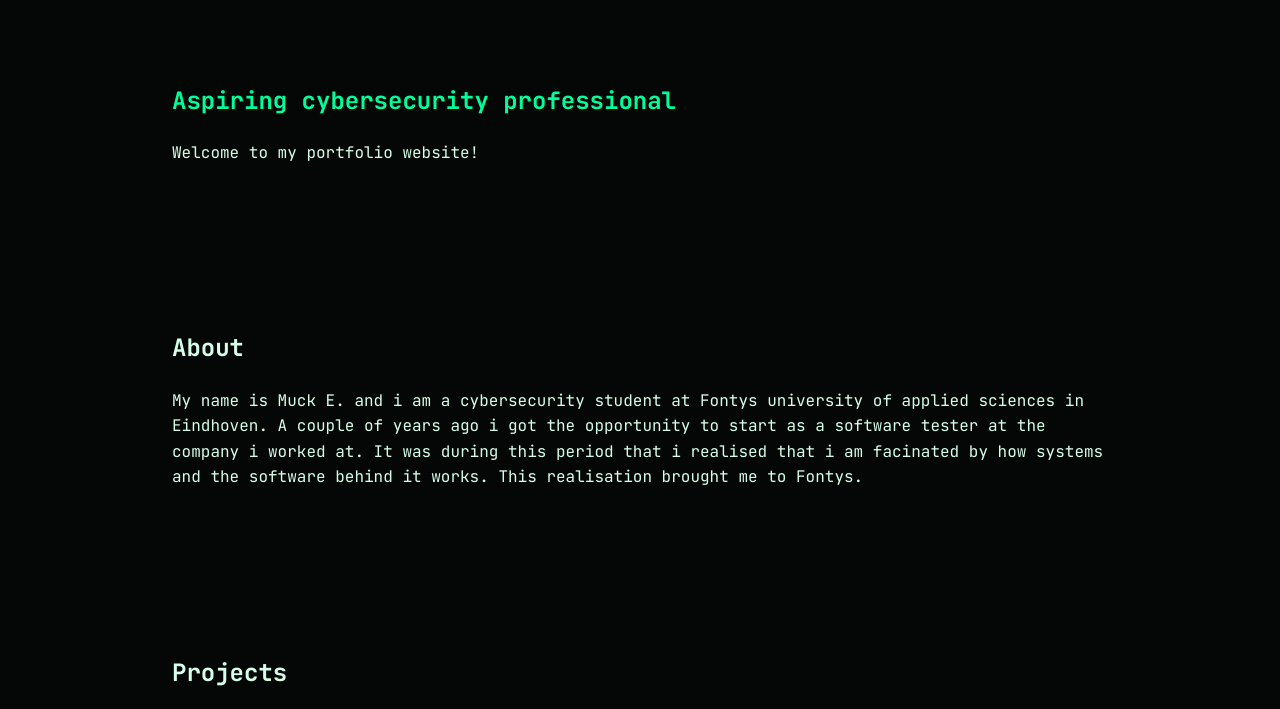
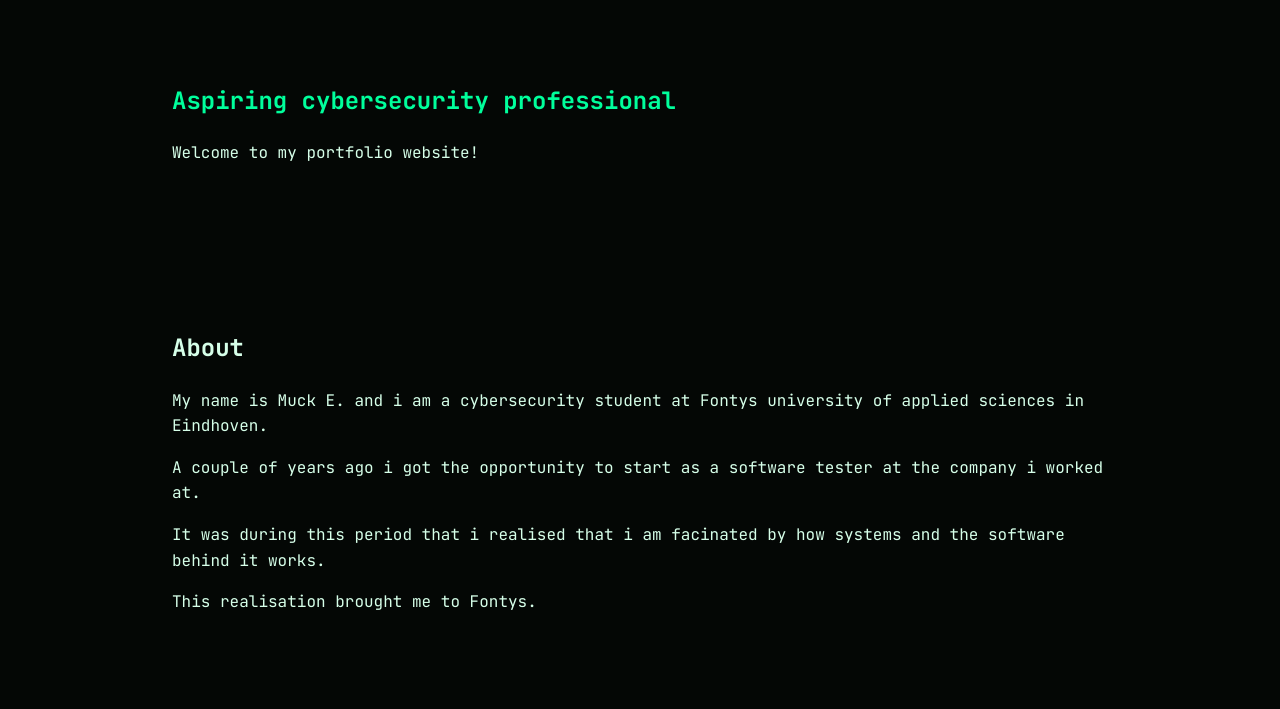
Before and after one commit to Muck0/portfolio-website, a plain HTML site: page index.html in a window 1280 px wide. Shown: the part 61-770 px from the top of the page. Drawn offline with Linux system fonts and the light colour scheme.

Commit message:
about sectie aangepast

```diff
--- a/index.html
+++ b/index.html
@@ -31,12 +31,10 @@
 
             <section id="about">
                 <h2>About</h2>
-                <p>My name is Muck E. and i am a cybersecurity student at Fontys university of applied sciences in Eindhoven.
-
-                    A couple of years ago i got the opportunity to start as a software tester at the company i worked at.
-                    It was during this period that i realised that i am facinated by how systems and the software behind it works.
-                    This realisation brought me to Fontys.
-                </p>
+                <p>My name is Muck E. and i am a cybersecurity student at Fontys university of applied sciences in Eindhoven.</p>
+                <p>A couple of years ago i got the opportunity to start as a software tester at the company i worked at.</p>
+                <p>It was during this period that i realised that i am facinated by how systems and the software behind it works.</p>
+                <p>This realisation brought me to Fontys.</p>
             </section>
 
             <section id="projects">
```
